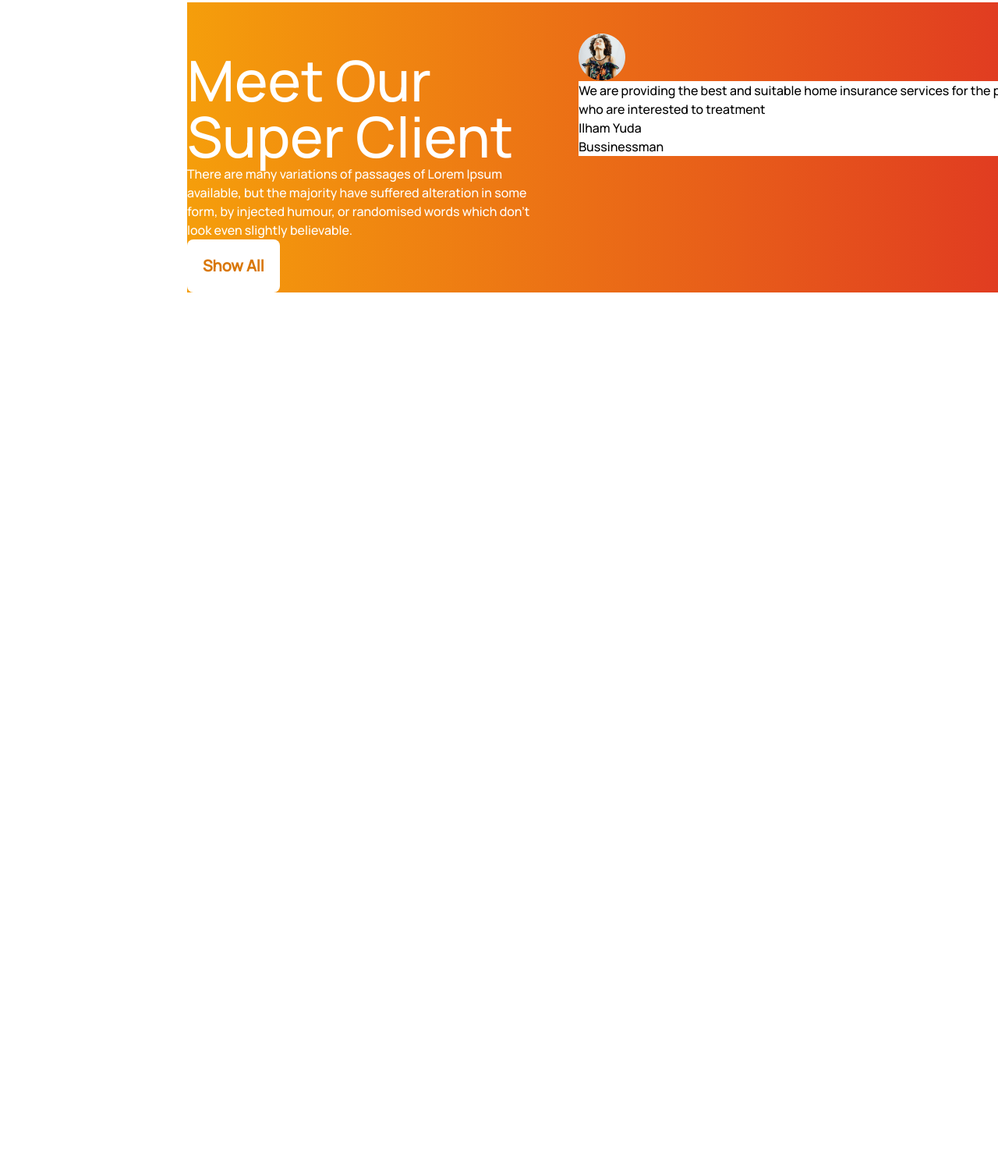
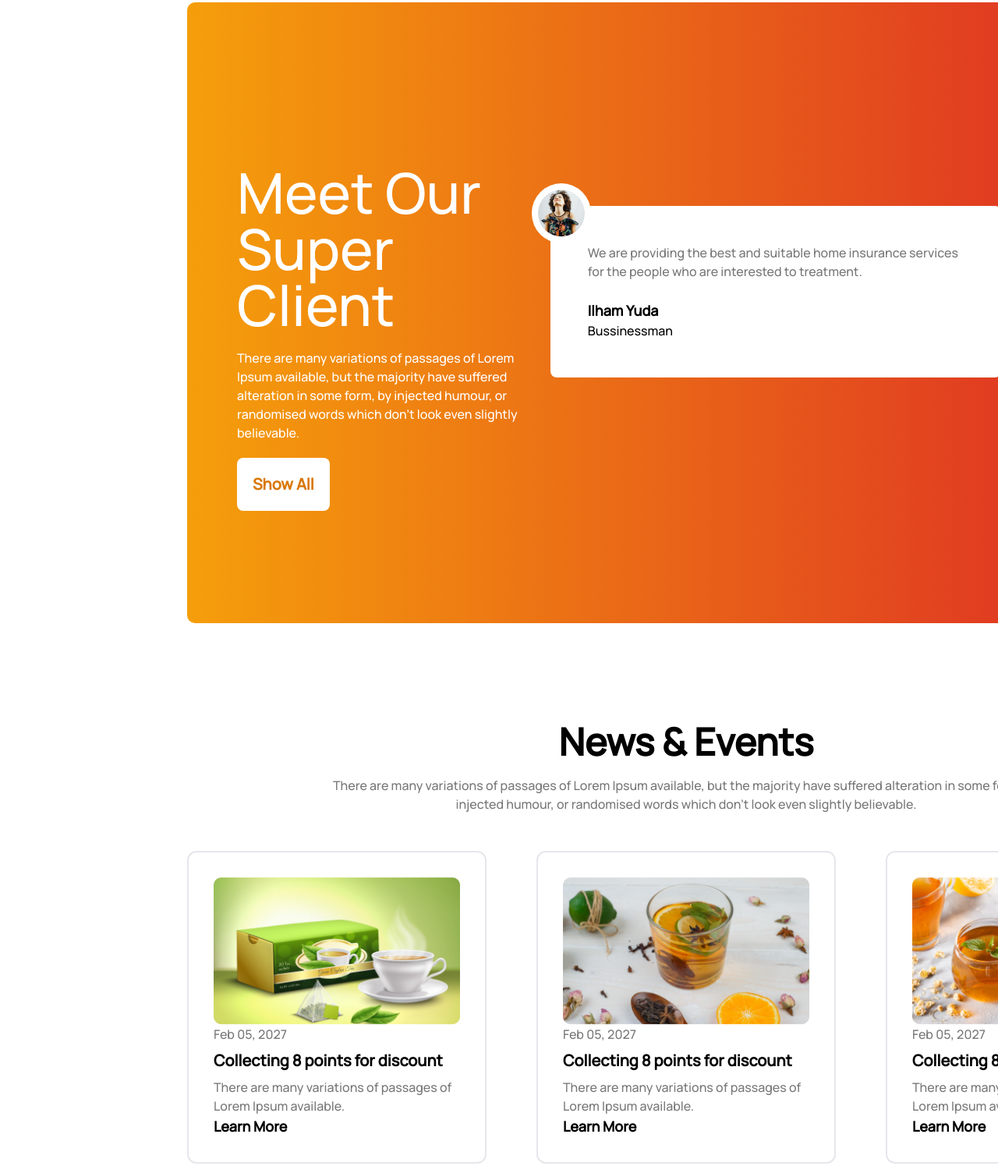
Before and after one commit to mlokman286/tea-house, a plain HTML site: page index.html in a window 1280 px wide. Shown: the part 2266-3761 px from the top of the page at 78% size. Before the commit the page ends 2769 px from the top, so only its background shows below. Drawn offline with nearby package versions, Linux system fonts and the light colour scheme.

Commit message:
already fisished except footer

```diff
--- a/index.html
+++ b/index.html
@@ -127,9 +127,9 @@
             </div>
         </div>
         <!-- Meeting Super Client -->
-        <div class="bg-gradient-to-r from-amber-500 to-red-600 relative mt-40">
+        <div class="bg-gradient-to-r from-amber-500 to-red-600 rounded-[10px] relative mt-40 px-16 py-36">
             <div class="flex">
-                <div class="text-white w-2/5">
+                <div class="text-white w-2/5 space-y-5">
                     <h1 class="text-7xl mt-16">Meet Our Super Client</h1>
                     <p>There are many variations of passages of Lorem Ipsum available, but the majority have suffered alteration in some form,
                     by injected humour, or randomised words which don't look even slightly believable.</p>
@@ -137,12 +137,12 @@
                 </div>
                 <div>
                     <div class="rounded p-10 w-5/6">
-                        <img src="images/client.png" alt="">
-                        <div class="bg-white">
+                        <img class="relative top-12 right-6 bg-white p-2 rounded-full" src="images/client.png" alt="">
+                        <div class="bg-white p-12 rounded-lg ">
 
-                            <p>We are providing the best and suitable home insurance services for the people who are interested to treatment</p>
-                            <h2>Ilham Yuda</h2>
-                            <h3>Bussinessman</h3>
+                            <p class="text-[#777]">We are providing the best and suitable home insurance services for the people who are interested to treatment.</p><br>
+                            <h2 class="font-bold text-lg">Ilham Yuda</h2>
+                            <h3 class="font-medium">Bussinessman</h3>
                         </div>
                     </div>
                     <div></div>
@@ -150,6 +150,55 @@
                 </div>
             </div>
         </div>
+        <!-- New and Events -->
+        <section class="mt-32">
+            <!-- News -->
+            <div class="text-center">
+                <h1 class="text-5xl font-extrabold">News & Events</h1>
+                <p class="text-[#777] w-3/4 mx-auto mt-5">There are many variations of passages of Lorem Ipsum available, but the majority have suffered
+                    alteration in some form,
+                    by injected humour, or randomised words which don't look even slightly believable.</p>
+            </div>
+            <!-- discount Events -->
+            <div class="grid gap-16 grid-cols-1 md:grid-cols-2 lg:grid-cols-3 mt-12">
+
+                <div class=" p-8 outline-8 border-2 rounded-xl">
+                    <div class="">
+                        <img class="w-96 mx-auto" src="images/news-1.png" alt="">
+                    </div>
+                    <div class=" space-y-2">
+                        <p class="text-[#777] ">Feb 05, 2027</p>
+                        <h4 class="font-extrabold text-xl">Collecting 8 points for discount</h4>
+                        <p class="text-[#777] ">There are many variations of passages of Lorem Ipsum available.</p>
+                        <a href="" class="text-lg font-semibold">Learn More</a>
+                    </div>
+                </div>
+
+                <div class=" p-8 outline-8 border-2 rounded-xl">
+                    <div class="">
+                        <img class="w-96 mx-auto" src="images/news-2.png" alt="">
+                    </div>
+                    <div class=" space-y-2">
+                        <p class="text-[#777] ">Feb 05, 2027</p>
+                        <h4 class="font-extrabold text-xl">Collecting 8 points for discount</h4>
+                        <p class="text-[#777] ">There are many variations of passages of Lorem Ipsum available.</p>
+                        <a href="" class="text-lg font-semibold">Learn More</a>
+                    </div>
+                </div>
+                <div class=" p-8 outline-8 border-2 rounded-xl">
+                    <div class="">
+                        <img class="w-96 mx-auto" src="images/news-3.png" alt="">
+                    </div>
+                    <div class=" space-y-2">
+                        <p class="text-[#777] ">Feb 05, 2027</p>
+                        <h4 class="font-extrabold text-xl">Collecting 8 points for discount</h4>
+                        <p class="text-[#777] ">There are many variations of passages of Lorem Ipsum available.</p>
+                        <a href="" class="text-lg font-semibold">Learn More</a>
+                    </div>
+                </div>
+
+            </div>
+        </section>
     </main>
     <!-- footer  -->
     <footer>
```
Also changed, not shown: 1 other file.
